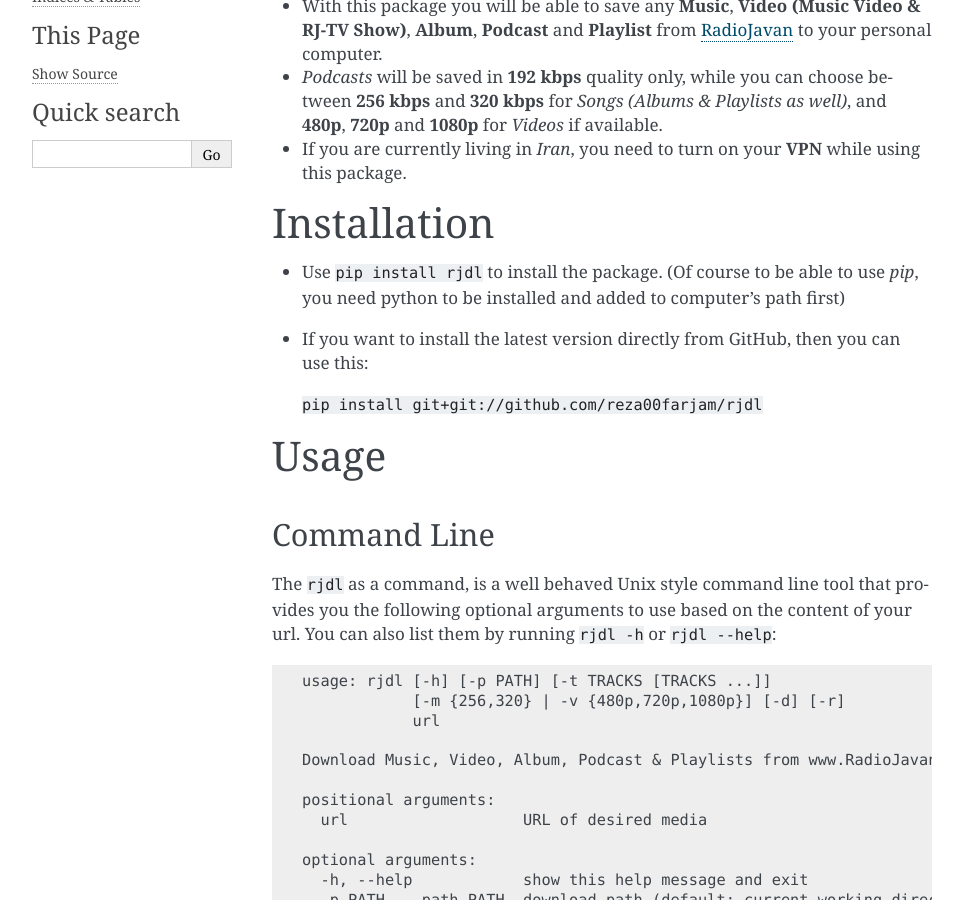
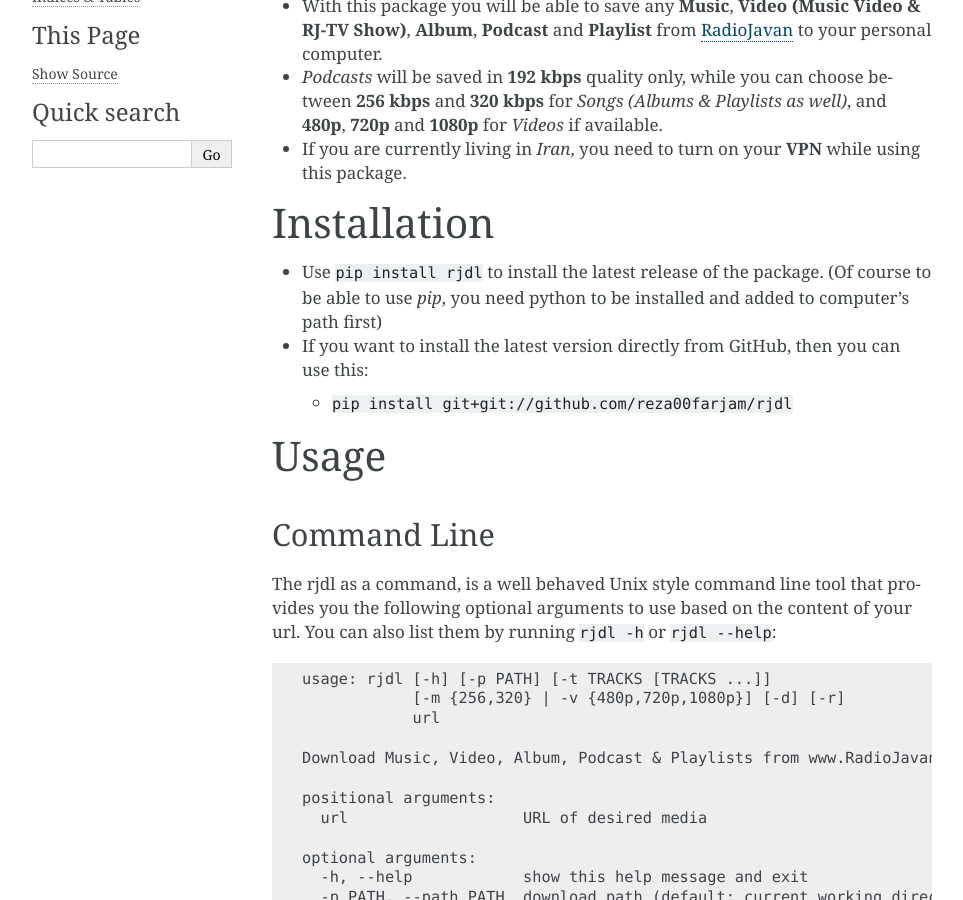
Before and after one commit to reza00farjam/rjdl, a Sphinx documentation site: the page built from docs/source/index.rst, in a window 1280 px wide and 900 px high, scrolled down 297 px. Shown: the whole window, without its empty margins (148-1111 px from the left). Built offline with Sphinx 7.4.7, drawn with Linux system fonts in a browser that asks for light colours.

Commit message:
Some small modifications

```diff
--- a/docs/source/index.rst
+++ b/docs/source/index.rst
@@ -22,13 +22,11 @@
 Installation
 ------------
 
--  Use ``pip install rjdl`` to install the package. (Of course to be
-   able to use *pip*, you need python to be installed and added to
-   computer's path first)
--  If you want to install the latest version directly from GitHub, then
-   you can use this:
+-  Use ``pip install rjdl`` to install the latest release of the package. (Of course to be
+   able to use *pip*, you need python to be installed and added to computer's path first)
+-  If you want to install the latest version directly from GitHub, then you can use this:
 
-   ``pip install git+git://github.com/reza00farjam/rjdl``
+   -  ``pip install git+git://github.com/reza00farjam/rjdl``
 
 Usage
 -----
@@ -36,7 +34,7 @@
 Command Line
 ~~~~~~~~~~~~
 
-The ``rjdl`` as a command, is a well behaved Unix style command line
+The rjdl as a command, is a well behaved Unix style command line
 tool that provides you the following optional arguments to use based on
 the content of your url. You can also list them by running ``rjdl -h``
 or ``rjdl --help``:
```
Also changed, not shown: README.md (+1 -1 lines).
